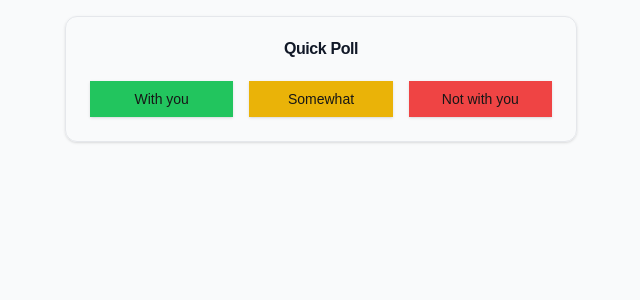
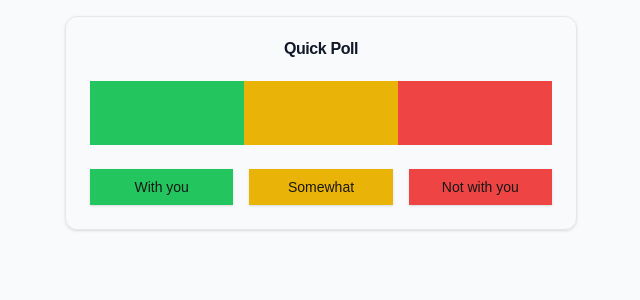
Before and after one commit to vrishin-bolt/labs-poll, a Next.js app: page / in a window 1280 px wide. Shown: the top 300 px of the page, without its empty margins (319-959 px from the left). Built offline with nearby package versions, Linux system fonts and the light colour scheme; no server answers.

Commit message:
showing bar in student view as well

```diff
--- a/src/components/ClassroomPoll.jsx
+++ b/src/components/ClassroomPoll.jsx
@@ -59,7 +59,7 @@ const AdminView = ({ votes, total, resetAll }) => {
   );
 };
 
-const StudentView = ({ onVote, cooldown }) => {
+const StudentView = ({ onVote, cooldown, votes, total }) => {
   return (
     <Card className="w-full max-w-lg mx-auto">
       <CardHeader>
@@ -72,6 +72,33 @@ const StudentView = ({ onVote, cooldown }) => {
               <span className="font-medium">You can vote again in {cooldown} seconds</span>
             </Alert>
           )}
+
+          <div className="flex h-16 rounded-lg overflow-hidden">
+            <div
+              className="bg-green-500 relative transition-all"
+              style={{width: `${total === 0 ? 33.33 : (votes.green / total) * 100}%`}}
+            >
+              <span className="absolute top-1/2 left-1/2 -translate-x-1/2 -translate-y-1/2 text-white font-bold">
+                {votes.green === 0 ?  "": votes.green}
+              </span>
+            </div>
+            <div
+              className="bg-yellow-500 relative transition-all"
+              style={{width: `${total === 0 ? 33.33 : (votes.yellow / total) * 100}%`}}
+            >
+              <span className="absolute top-1/2 left-1/2 -translate-x-1/2 -translate-y-1/2 text-white font-bold">
+                {votes.yellow === 0 ?  "": votes.yellow}
+              </span>
+            </div>
+            <div
+              className="bg-red-500 relative transition-all"
+              style={{width: `${total === 0 ? 33.33 : (votes.red / total) * 100}%`}}
+            >
+              <span className="absolute top-1/2 left-1/2 -translate-x-1/2 -translate-y-1/2 text-white font-bold">
+                {votes.red === 0 ?  "": votes.red}
+              </span>
+            </div>
+          </div>
 
           <div className="flex justify-between gap-4">
             <Button
@@ -204,6 +231,8 @@ const ClassroomPoll = () => {
     <StudentView
       onVote={handleVote}
       cooldown={cooldown}
+      votes={votes}
+      total={total}
     />
   );
 };
```
